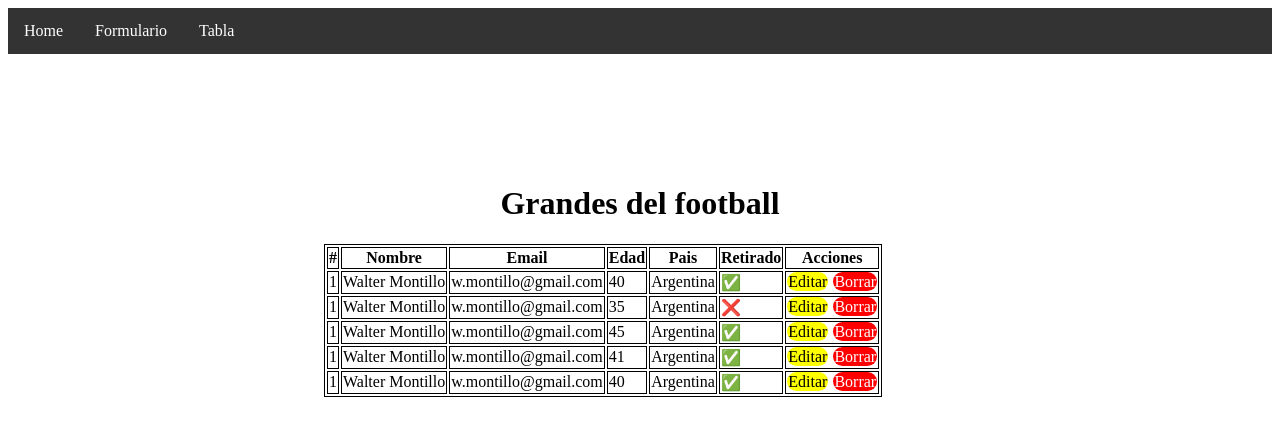
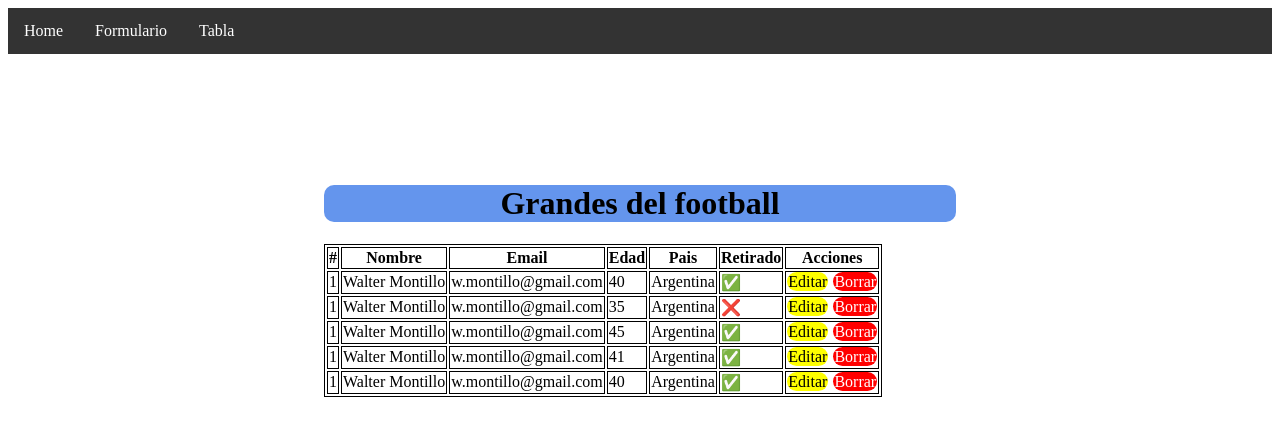
Before and after one commit to jabinherrera/TallerET1, a plain HTML site: page tabla.html in a window 1280 px wide. Drawn offline with Linux system fonts and the light colour scheme.

Commit message:
Color a grandes del football

```diff
--- a/css/estilos.css
+++ b/css/estilos.css
@@ -90,6 +90,8 @@ table, th, td {
 
 .tabla-titulo {
     text-align: center;
+    background: cornflowerblue;
+    border-radius: 10px;
 }
 
 .editar {
```
